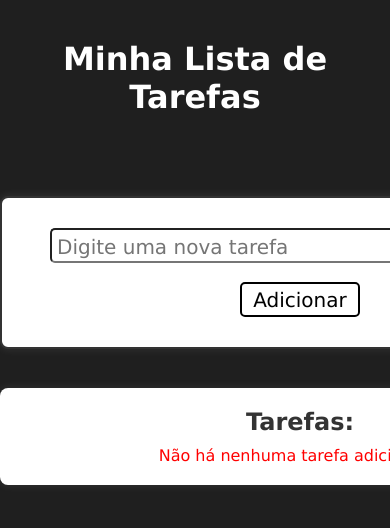
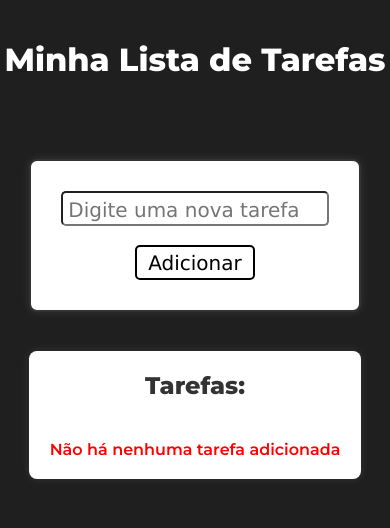
Before and after one commit to Arthur-Rodriguess/to-do-list, a PHP site: page / in a window 390 px wide; the page is wider, and only the part inside the window is pictured. Shown: the top 528 px of that part. Run offline with PHP 8.4, Linux system fonts and the light colour scheme.

Commit message:
style fixes

```diff
--- a/css/style.css
+++ b/css/style.css
@@ -1,3 +1,5 @@
+@import url('https://fonts.googleapis.com/css2?family=Montserrat:ital,wght@0,100..900;1,100..900&display=swap');
+
 * {
     padding: 0;
     margin: 0;
@@ -6,9 +8,11 @@
 }
 
 body {
-    font-family: Verdana, Geneva, Tahoma, sans-serif;
+    font-family: "Montserrat", sans-serif;
+    font-weight: 600;
     background-color: rgb(31, 31, 31);
     color: white;
+    padding-bottom: 50px;
 }
 
 h1 {
@@ -16,6 +20,7 @@ h1 {
     text-align: center;
     justify-content: center;
     margin-top: 40px;
+    font-weight: 800;
 }
 
 form {
@@ -24,7 +29,7 @@ form {
     align-items: center;
     flex-direction: column;
     border: 2px solid #333;
-    width: 600px;
+    width: 45%;
     margin: 80px auto;
     margin-bottom: 20px;
     padding: 30px;
@@ -39,7 +44,7 @@ form:hover {
 }
 
 #inputTarefa {
-    width: 500px;
+    width: 90%;
     height: 35px;
     border-radius: 5px;
     padding-top: 3px;
@@ -92,7 +93,7 @@ button:active {
     align-items: center;
     gap: 10px;
     background-color: white;
-    width: 600px;
+    width: 45%;
     margin: auto;
     color: #333;
     padding: 20px;
@@ -105,6 +106,9 @@ button:active {
     box-shadow: 0 0 10px rgba(255, 255, 255, 0.5);
 }
 
+.tarefas h2 {
+    font-weight: 800;
+}
 
 .tarefas ul li {
     font-size: 20px;
@@ -204,3 +236,30 @@ button:active {
 .nova {
     animation: aparecer 0.5s ease-out;
 }
+
+.sem-tarefa {
+    text-align: center;
+}
+
+@media (max-width: 768px) {
+    form {
+        width: 85%;
+    }
+
+    #inputTarefa {
+        width: 100%;
+    }
+
+    .tarefas {
+        width: 85%;
+        gap: 40px;
+    }
+
+    .botoes {
+        flex-direction: column;
+    }
+
+    .alterar-tudo-link {
+        text-align: center;
+    }
+}
```
Also changed, not shown: other parts of css/style.css (+31 -7 lines).
